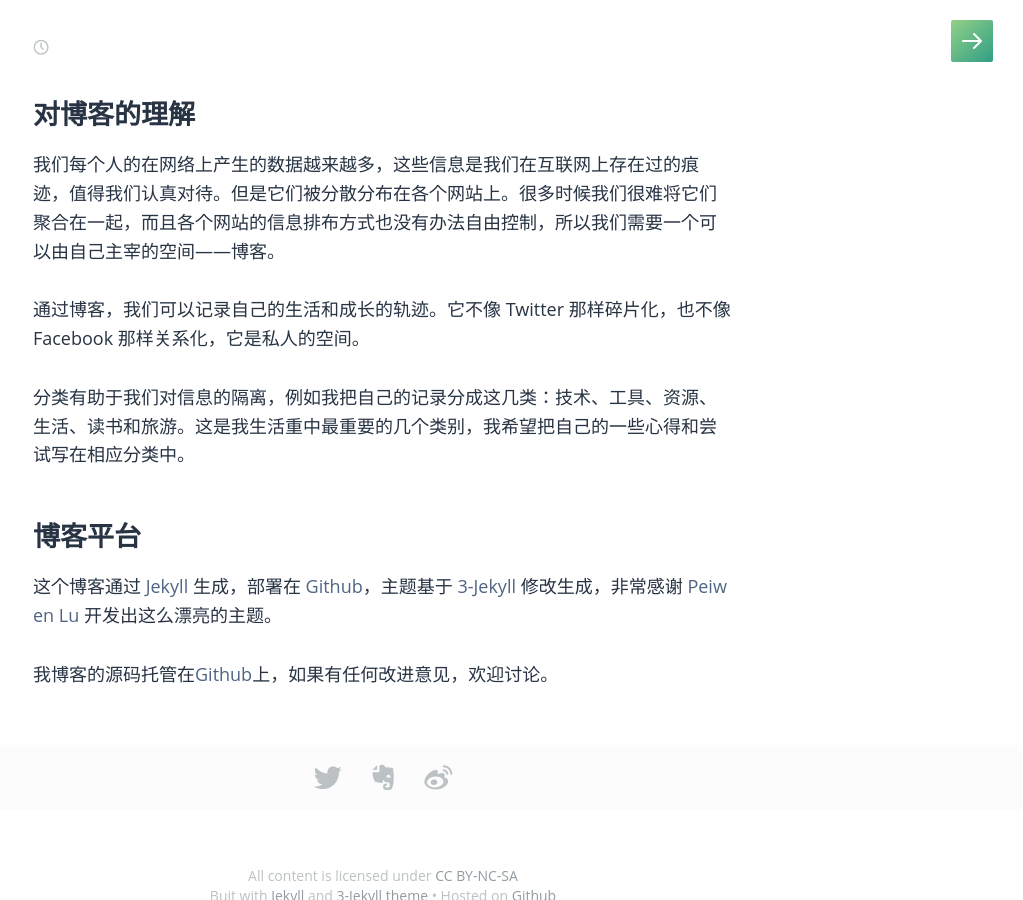
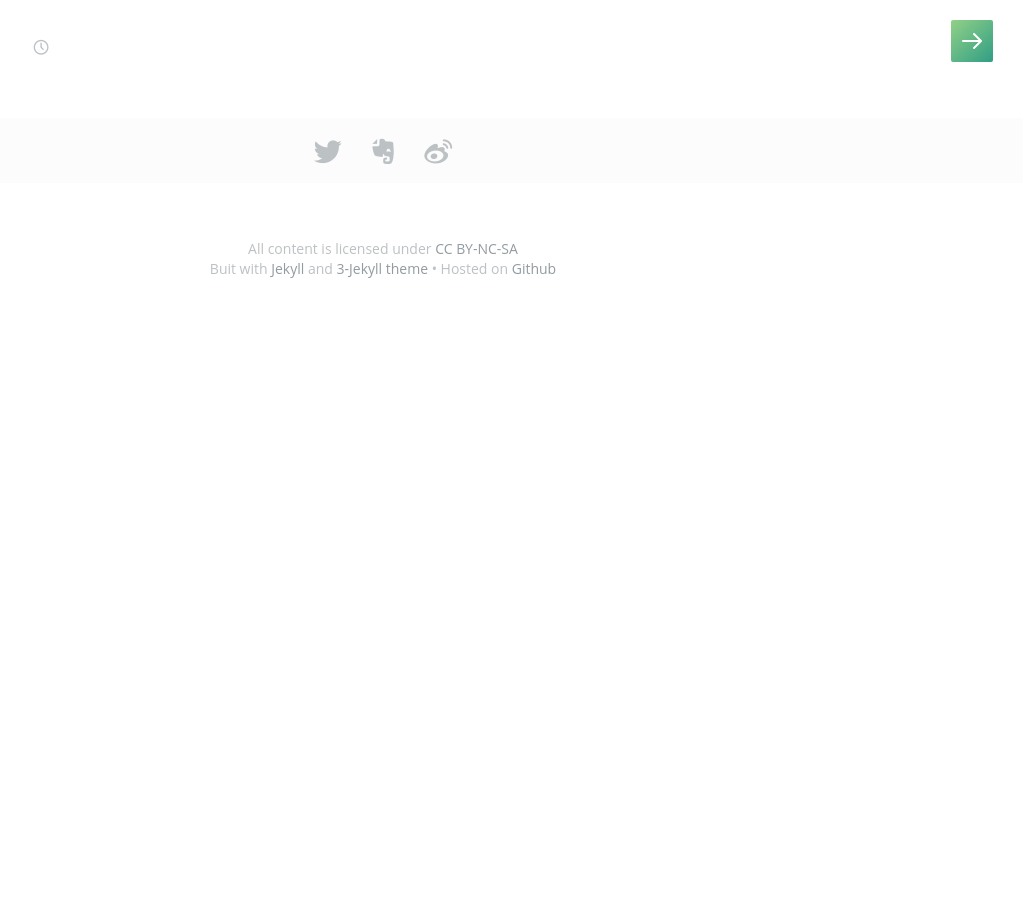
Before and after one commit to gserv/gserv.github.io, a Jekyll site: the page built from index.md, in a window 1280 px wide. Shown: the whole page, without its empty margins (257-1280 px from the left). Built offline with Jekyll 4.4.1, drawn with Linux system fonts in a browser that asks for light colours; comment, search, counter and statistics services are not loaded.

Commit message:
Please enter the commit message for your changes. Lines starting  with '#' will be ignored, and an empty message aborts the commit.  On branch gh-pages  Your branch is up-to-date with 'origin/gh-pages'.
 Changes to be committed:
	modified:   index.md

```diff
--- a/index.md
+++ b/index.md
@@ -1,17 +1,3 @@
 ---
 layout: post
 ---
-
-## 对博客的理解
-
-我们每个人的在网络上产生的数据越来越多，这些信息是我们在互联网上存在过的痕迹，值得我们认真对待。但是它们被分散分布在各个网站上。很多时候我们很难将它们聚合在一起，而且各个网站的信息排布方式也没有办法自由控制，所以我们需要一个可以由自己主宰的空间——博客。
-
-通过博客，我们可以记录自己的生活和成长的轨迹。它不像 Twitter 那样碎片化，也不像 Facebook 那样关系化，它是私人的空间。
-
-分类有助于我们对信息的隔离，例如我把自己的记录分成这几类：技术、工具、资源、生活、读书和旅游。这是我生活重中最重要的几个类别，我希望把自己的一些心得和尝试写在相应分类中。
-
-## 博客平台
-
-这个博客通过 [Jekyll](http://jekyllrb.com/) 生成，部署在 [Github](https://pages.github.com)，主题基于 [3-Jekyll](https://github.com/P233/3-Jekyll) 修改生成，非常感谢 [Peiwen Lu](https://github.com/P233) 开发出这么漂亮的主题。
-
-我博客的源码托管在[Github](https://github.com/suyan/suyan.github.io)上，如果有任何改进意见，欢迎讨论。
```
